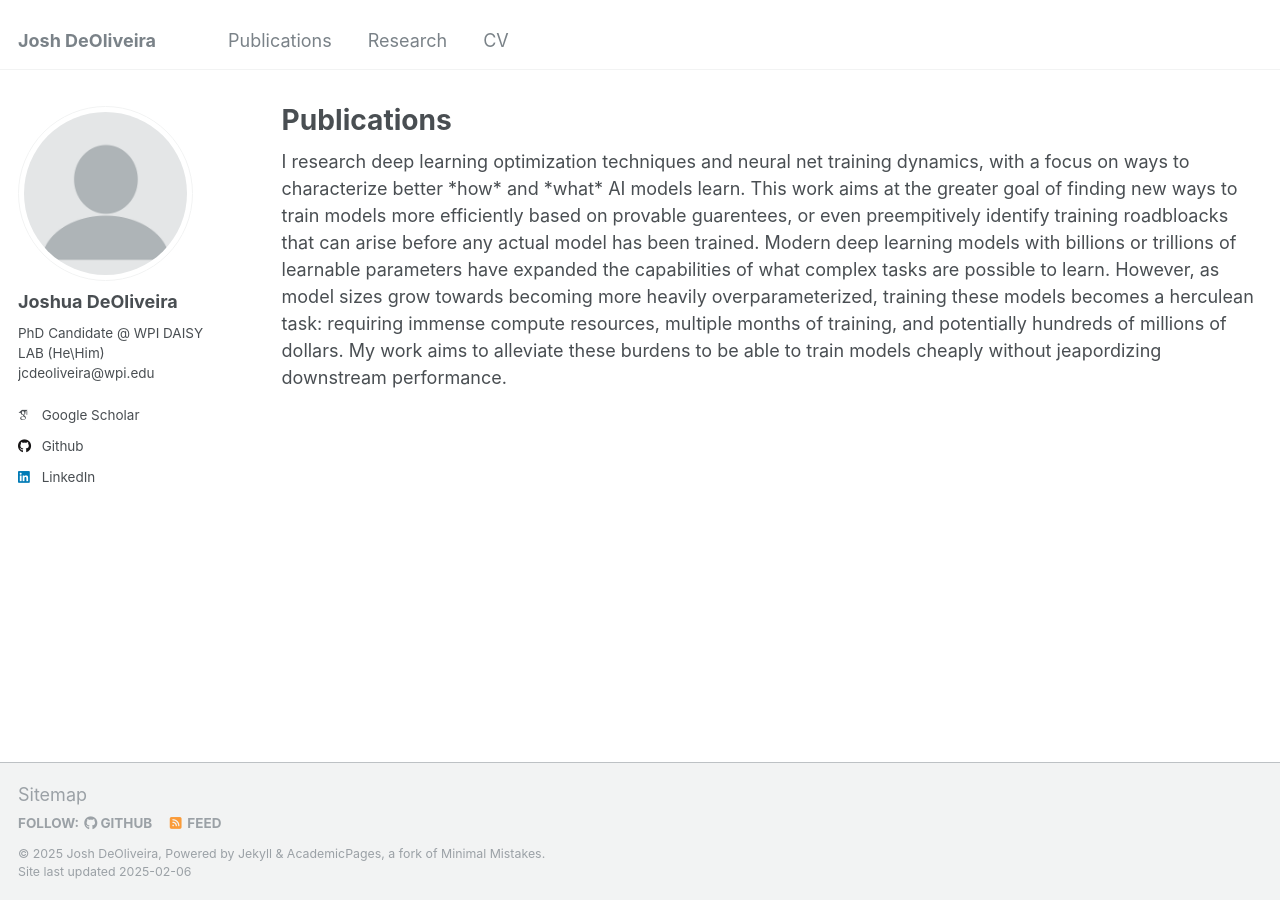
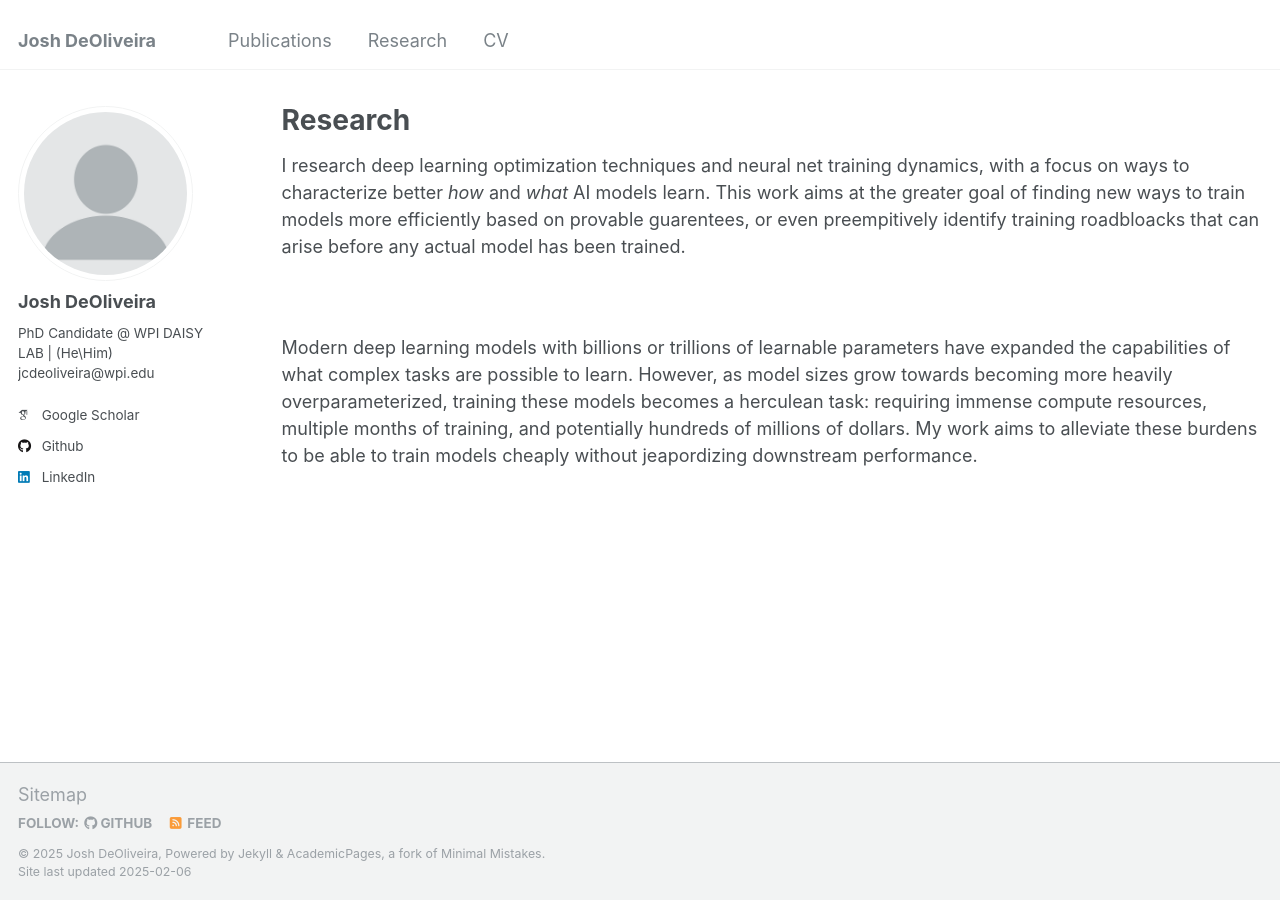
Before and after one commit to deoliveirajoshua/deoliveirajoshua.github.io, a Jekyll site: the page built from _pages/research.md, in a window 1280 px wide. Built offline with Jekyll 4.4.1, drawn with Linux system fonts in a browser that asks for light colours; some web fonts are replaced.

Commit message:
research fix

```diff
--- a/_config.yml
+++ b/_config.yml
@@ -22,9 +22,9 @@ repository               : "deoliveirajoshua/deoliveirajoshua.github.io"
 author:
   # Biographic information
   avatar           : "profile.png"
-  name             : "Joshua DeOliveira"
+  name             : "Josh DeOliveira"
   pronouns         : #"he/him"
-  bio              : "PhD Candidate @ WPI\n DAISY LAB (He\\Him)\njcdeoliveira@wpi.edu"
+  bio              : "PhD Candidate @ WPI \n\n DAISY LAB | (He\\Him) \n\n jcdeoliveira@wpi.edu"
   location         : #"Worcester, MA"
   employer         : #"Worcester Polytechnic Institute"
   uri              : # URL
--- a/_pages/research.html
+++ b/_pages/research.md
@@ -1,10 +1,14 @@
 ---
 layout: archive
-title: "Publications"
+title: "Research"
 permalink: /research/
 author_profile: true
 ---
 
+{% include base_path %}
+
 I research deep learning optimization techniques and neural net training dynamics, with a focus on ways to characterize better *how* and *what* AI models learn. This work aims at the greater goal of finding new ways to train models more efficiently based on provable guarentees, or even preempitively identify training roadbloacks that can arise before any actual model has been trained.
 
+<br>
+
 Modern deep learning models with billions or trillions of learnable parameters have expanded the capabilities of what complex tasks are possible to learn. However, as model sizes grow towards becoming more heavily overparameterized, training these models becomes a herculean task: requiring immense compute resources, multiple months of training, and potentially hundreds of millions of dollars.  My work aims to alleviate these burdens to be able to train models cheaply without jeapordizing downstream performance.
```
Also changed, not shown: _pages/cv.md (+1 -1 lines), _pages/publications.html (+0 -21 lines).
